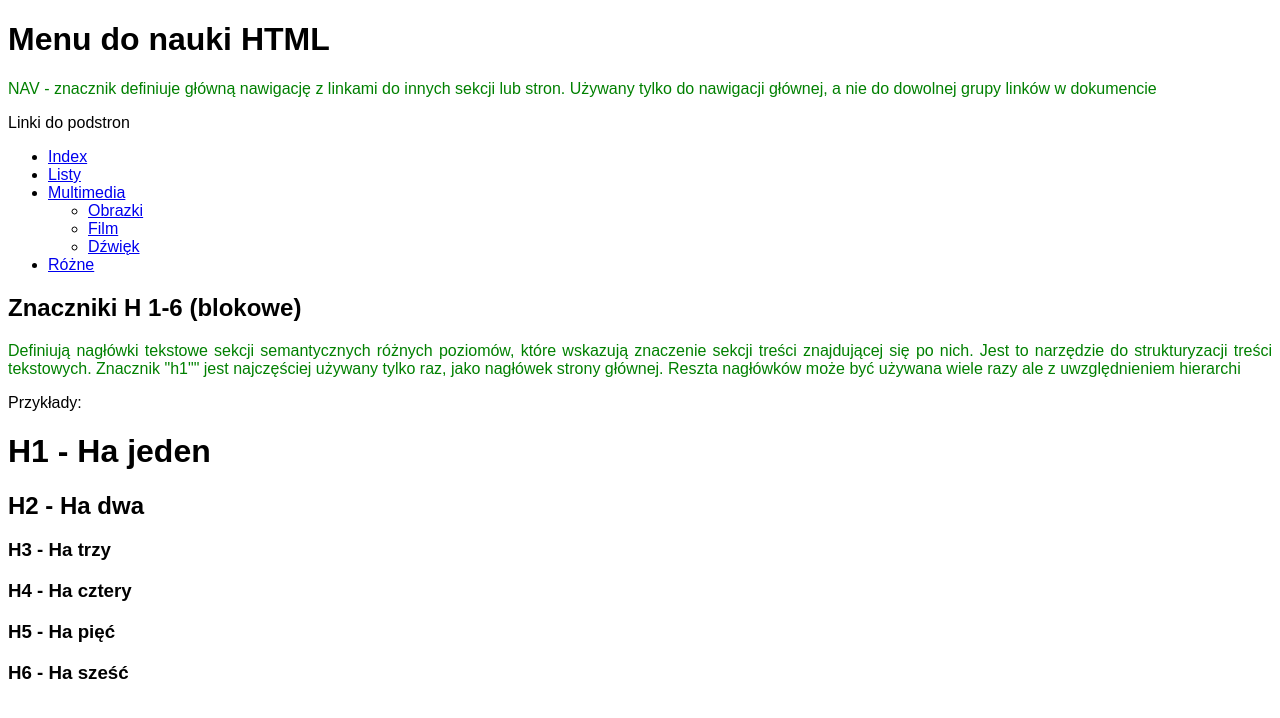
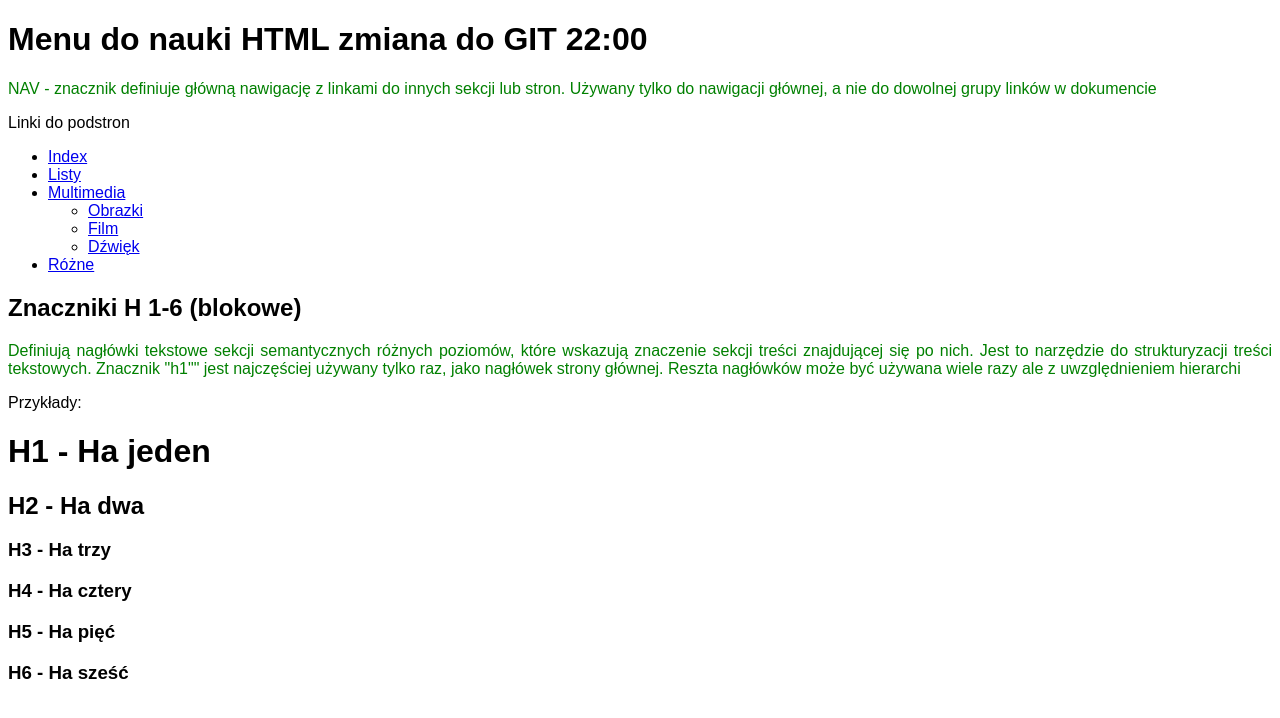
Before and after one commit to KonradKinok/Tutorial, a plain HTML site: page index.html in a window 1280 px wide. Drawn offline with Linux system fonts and the light colour scheme.

Commit message:
zmiana do GIT 22:00

```diff
--- a/index.html
+++ b/index.html
@@ -10,7 +10,7 @@
 
   <body>
     <div>
-      <h1>Menu do nauki HTML</h1>
+      <h1>Menu do nauki HTML zmiana do GIT 22:00</h1>
       <p class="description">
         NAV - znacznik definiuje główną nawigację z linkami do innych sekcji lub
         stron. Używany tylko do nawigacji głównej, a nie do dowolnej grupy
```
